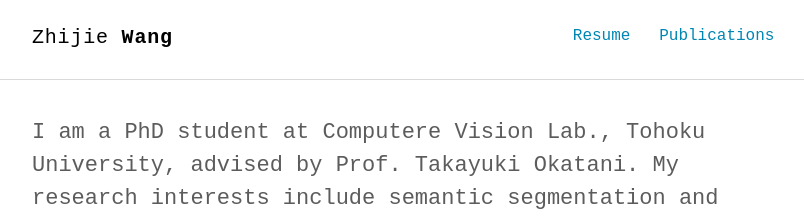
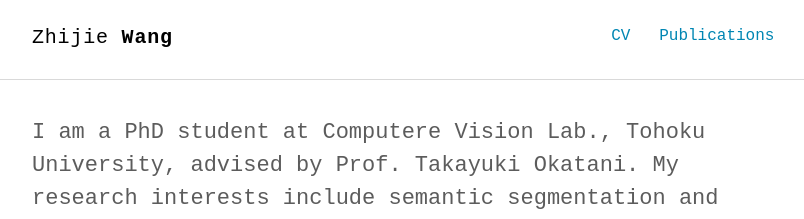
Before and after one commit to wangjuansan/wangjuansan.github.io, a Jekyll site: the page built from index.html, in a window 1280 px wide. Shown: the top 219 px of the page, without its empty margins (232-1036 px from the left). Built offline with Jekyll 4.4.1, drawn with Linux system fonts in a browser that asks for light colours; some web fonts are replaced.

Commit message:
resume -> cv

```diff
--- a/_includes/nav.html
+++ b/_includes/nav.html
@@ -3,7 +3,7 @@
   <div class="container">
     <h1 class="logo"><a href="{{ '/' | prepend: site.baseurl | prepend: site.url }}">{{ site.title_left }}<span>{{ site.title_right }}</span></a></h1>
     <ul class="navbar">
-      <li><a href="{{ '/cv' | prepend: site.baseurl | prepend: site.url }}">Resume</a></li>
+      <li><a href="{{ '/cv' | prepend: site.baseurl | prepend: site.url }}">CV</a></li>
       <li><a href="{{ '/publications' | prepend: site.baseurl | prepend: site.url }}">Publications</a></li>
     </ul>
   </div>
```
